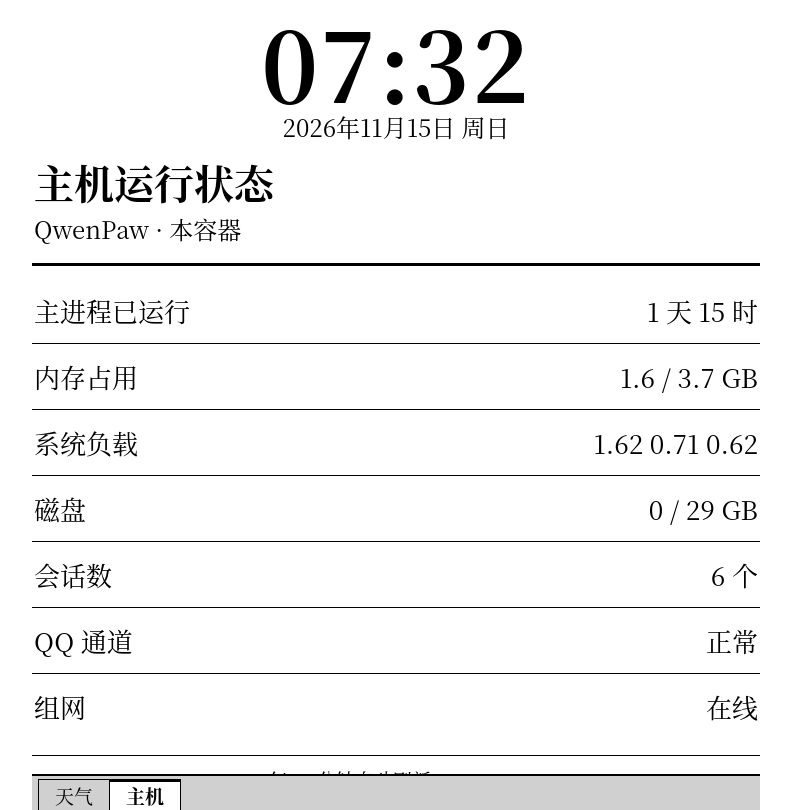
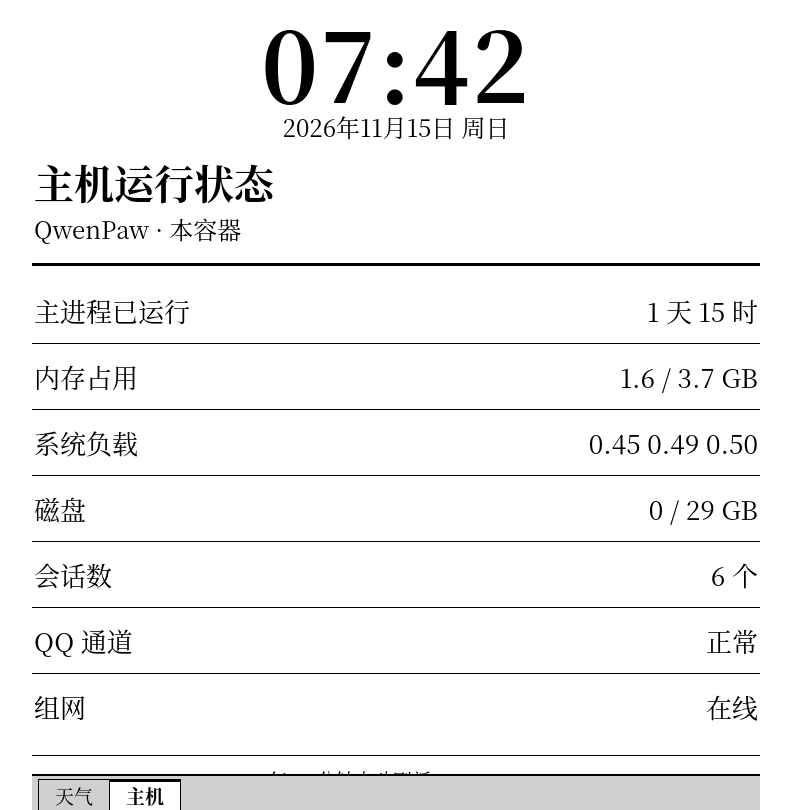
Before and after one commit to xiaohui33/mb, a plain HTML site: page status/index.html in a window 1280 px wide. Shown: the whole page, without its empty margins (244-1035 px from the left). Drawn offline with Linux system fonts and the light colour scheme.

Commit message:
update 2026-11-14 23:42 UTC

```diff
--- a/status/index.html
+++ b/status/index.html
@@ -54,7 +54,7 @@
 <body>
 <div id="main">
 
-<div class="clock" id="clock">07:32</div>
+<div class="clock" id="clock">07:42</div>
 <div class="date" id="date">11 月 15 日　星期日</div>
 <div class="hero"><table><tr><td>
   <div class="cond">主机运行状态</div>
@@ -64,14 +64,14 @@
 <table class="kv">
   <tr><td>主进程已运行</td><td class="r">1 天 15 时</td></tr>
   <tr><td>内存占用</td><td class="r">1.6 / 3.7 GB</td></tr>
-  <tr><td>系统负载</td><td class="r">1.62 0.71 0.62</td></tr>
+  <tr><td>系统负载</td><td class="r">0.45 0.49 0.50</td></tr>
   <tr><td>磁盘</td><td class="r">0 / 29 GB</td></tr>
   <tr><td>会话数</td><td class="r">6 个</td></tr>
   <tr><td>QQ 通道</td><td class="r">正常</td></tr>
   <tr><td>组网</td><td class="r">在线</td></tr>
 </table>
 
-<div class="foot">每 10 分钟自动刷新　·　07:32</div>
+<div class="foot">每 10 分钟自动刷新　·　07:42</div>
 </div>
 <div class="tabbar" id="bar">
   <a class="" href="../">天气</a><a class="cur" href="./">主机</a>
@@ -80,7 +80,7 @@
 (function () {
   // Kindle 设备时钟常年不准（常见是停在 UTC），所以不以设备时间为准：
   // 用服务端渲染时刻做基准，之后用毫秒差自行走字，每次页面自刷新都会重新校准。
-  var SERVER_MS = 1794699146845;   // 服务端 epoch(ms)
+  var SERVER_MS = 1794699752784;   // 服务端 epoch(ms)
   var TZ_OFF = 8;         // 显示时区偏移（小时，如 8）
   var OFFSET = SERVER_MS - (new Date()).getTime();
   var bar = document.getElementById('bar');
```
Also changed, not shown: index.html (+3 -3 lines).
